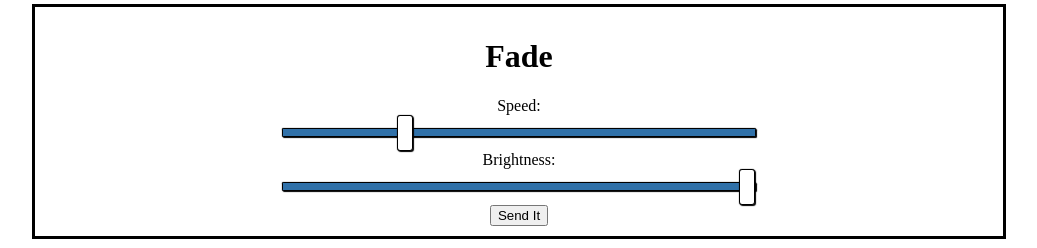
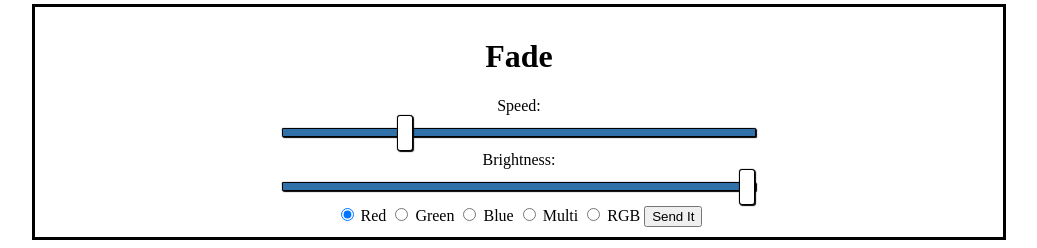
Before and after one commit to the-shwa/piLightServer, a Flask app: page /fade in a window 1280 px wide. Shown: the part 712-960 px from the top of the page, without its empty margins (121-1158 px from the left). Run offline with Flask 2, Linux system fonts and the light colour scheme.

Commit message:
Atempt to change what colors fade

```diff
--- a/app.py
+++ b/app.py
@@ -117,7 +117,7 @@ def updateColor(color, step):
 		return 0
 	return color
 
-def fadeColors(speed, bright):
+def fadeMulti(speed, bright):
     global RED_PIN
     global GREEN_PIN
     global BLUE_PIN
@@ -150,6 +150,85 @@ def fadeColors(speed, bright):
     		b = updateColor(b, -STEPS)
     		setLights(BLUE_PIN, b, bright)
     print ("Aborting Fade")
+
+def fadeGreen(speed, bright):
+    global RED_PIN
+    global GREEN_PIN
+    global BLUE_PIN
+    global abort
+    abort = False
+    STEPS = float(speed)/1000
+    g = 255.0
+    setLights(RED_PIN, 0.0, bright)
+    setLights(GREEN_PIN, g, bright)
+    setLights(BLUE_PIN, 0.0, bright)
+    up = False
+    while abort == False:
+    	if up and g < 255:
+            g = updateColor(g, STEPS)
+        elif g >= 255:
+            g = updateColor(g, -STEPS)
+            up = False
+        elif not up and g > 50:
+            g = updateColor(g, -STEPS)
+        else:
+            g = updateColor(g, STEPS)
+            up = True
+        setLights(GREEN_PIN, g, bright)
+    print ("Aborting Fade")
+
+def fadeRed(speed, bright):
+    global RED_PIN
+    global GREEN_PIN
+    global BLUE_PIN
+    global abort
+    abort = False
+    STEPS = float(speed)/1000
+    r = 255.0
+    setLights(RED_PIN, r, bright)
+    setLights(GREEN_PIN, 0.0, bright)
+    setLights(BLUE_PIN, 0.0, bright)
+    up = False
+    while abort == False:
+    	if up and r < 255:
+            r = updateColor(r, STEPS)
+        elif r >= 255:
+            r = updateColor(r, -STEPS)
+            up = False
+        elif not up and r > 50:
+            r = updateColor(r, -STEPS)
+        else:
+            r = updateColor(r, STEPS)
+            up = True
+        setLights(RED_PIN, r, bright)
+    print ("Aborting Fade")
+
+def fadeBlue(speed, bright):
+    global RED_PIN
+    global GREEN_PIN
+    global BLUE_PIN
+    global abort
+    abort = False
+    STEPS = float(speed)/1000
+    b = 255.0
+    setLights(RED_PIN, 0.0, bright)
+    setLights(GREEN_PIN, 0.0, bright)
+    setLights(BLUE_PIN, b, bright)
+    up = False
+    while abort == False:
+    	if up and b < 255:
+            b = updateColor(b, STEPS)
+        elif b >= 255:
+            b = updateColor(b, -STEPS)
+            up = False
+        elif not up and b > 50:
+            b = updateColor(b, -STEPS)
+        else:
+            b = updateColor(b, STEPS)
+            up = True
+        setLights(BLUE_PIN, b, bright)
+    print ("Aborting Fade")
+
 @app.route('/fade', methods=['GET', 'POST'])
 def fade():
     global RED_PIN
@@ -161,7 +240,17 @@ def fade():
     if request.method == 'POST':
         speed = request.form['speed']
         bright = request.form['bright']
-        start_new_thread(fadeColors, (speed,bright))
+        color = request.form['color']
+        if color == 'Red':
+            start_new_thread(fadeRed, (speed,bright))
+        if color == 'Green':
+            start_new_thread(fadeGreen, (speed,bright))
+        if color == 'Blue':
+            start_new_thread(fadeBlue, (speed,bright))
+        if color == 'Multi':
+            start_new_thread(fadeMulti, (speed,bright))
+        if color == 'RGB':
+            start_new_thread(fadeMulti, (speed,bright))
         return render_template('index.html',red=255, green=255, blue=255)
     if request.method == 'GET':
         return render_template('index.html',red=255, green=255, blue=255)
--- a/templates/index.html
+++ b/templates/index.html
@@ -44,6 +44,11 @@
   <input type="range" min="0" max="100" value="25" name="speed"><br>
   Brightness:<br>
   <input type="range" min="0" max="255" value="255" name="bright"><br>
+  <input type="radio" name="color" value="Red" checked> Red
+  <input type="radio" name="color" value="Green"> Green
+  <input type="radio" name="color" value="Blue"> Blue
+  <input type="radio" name="color" value="Multi"> Multi
+  <input type="radio" name="color" value="RGB"> RGB
   <input class="btn btn-primary" type="submit" value="Send It">
 </form>
 </div>
```
